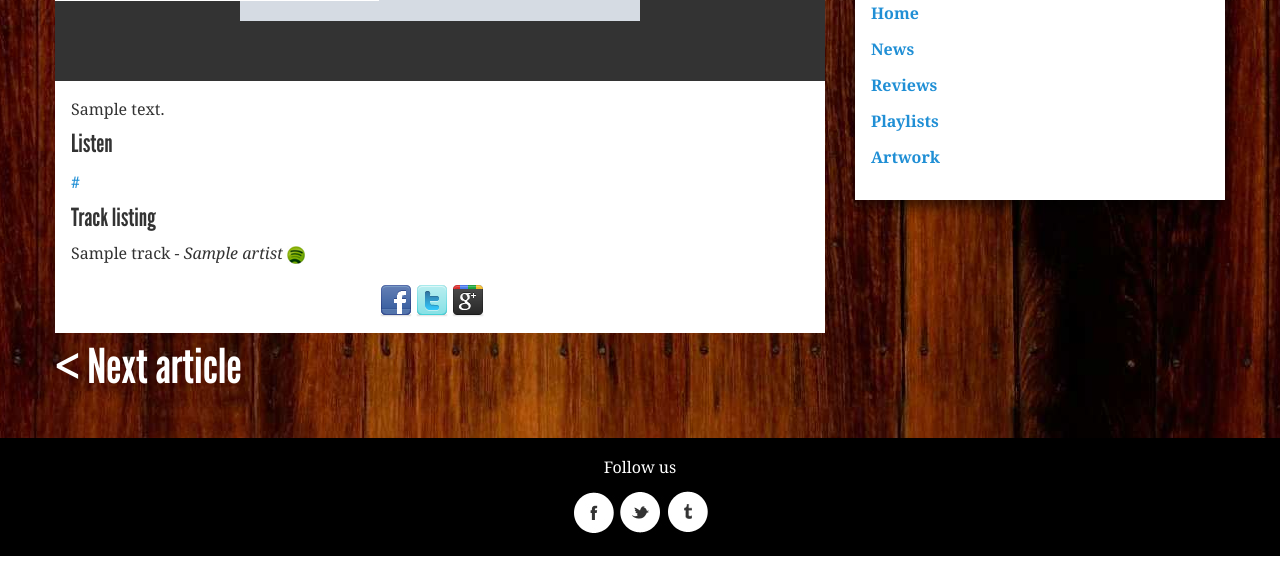
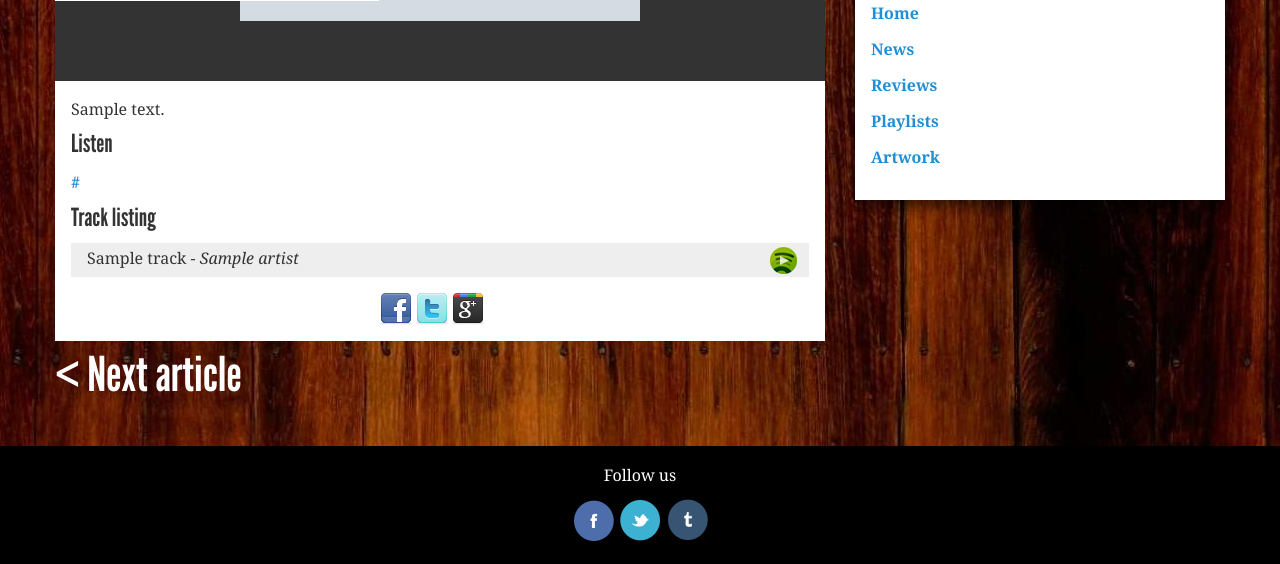
Before and after one commit to garhol/apereviews, a Django app: template apereview/templates/playlist.html in a window 1280 px wide. Shown: the part 551-1115 px from the top of the page. Run offline with Django 3.2, Linux system fonts and the light colour scheme; the template is opened without the code that fills it: most values are stand-ins (such as "Sample title", 1, 10 or a date in 2020); grey boxes marked "Sample" are stand-in pictures; some libraries are stand-ins or nearby versions.

Commit message:
styling updates

```diff
--- a/apereview/library/css/apestyle.css
+++ b/apereview/library/css/apestyle.css
@@ -136,6 +136,10 @@ review_page .review_body{margin-bottom:2em;}
 ul.tracklisting{ list-style:none; margin-left:0px;}
 ul.tracklisting li {padding-bottom:0.3em;}
 
+div.trackrow{padding:0.2em; padding-left:1em; height:28px;}
+div.odd{background:#eee;}
+div.trackrow img {float:right; margin-right:0.5em;}
+
 /* artwork pages */
 .review_page .artwork_meta {padding-left:1em; margin-top:10px; clear:left; float:left; padding-right:1em; min-width: 95%;}
 .artwork_preview{text-align:center; margin-bottom:1em;}
--- a/apereview/templates/playlist.html
+++ b/apereview/templates/playlist.html
@@ -33,17 +33,15 @@
                {% endif %}
                {% if tracks %}
                 <h3>Track listing</h3>
-                <ul class="tracklisting">
                 {% for t in tracks %}
-                    <li>{{t.track}} - <em>{{t.artist}}</em>
+                    <div class="trackrow {% cycle 'odd' 'even' %}">{{t.track}} - <em>{{t.artist}}</em>
                     {% if t.spotifylink %}
                         <a href="{{t.spotifylink}}" title="listen to this track on Spotify">
-                            <img src="{{STATIC_URL}}img/spot_icon_small.jpg" alt="spotify icon" />
+                            <img src="{{STATIC_URL}}img/spotty_micro.png" alt="spotify icon" />
                         </a>
                     {% endif %}
-                    </li>
+                    </div>
                 {% endfor %}
-                </ul>
                {% endif %}
 			</div>
             <div class="social_buttons">
--- a/apereview/templates/review.html
+++ b/apereview/templates/review.html
@@ -31,7 +31,7 @@
                 {% endif %}
 				{{review.review|safe}}
                 {% if review.spotifylink %}
-                    <p>Listen now on spotify - <a href="{{review.spotifylink}}">{{review.album}}</a></p>
+                    <p><a href="{{review.spotifylink}}" alt="{{review.album}}"><img src="{{STATIC_URL}}img/play_spotify.jpg" alt="spotify icon" /></a></p>
                 {% endif %}
 			</div>
             <div class="social_buttons">
```
Also changed, not shown: apereview/library/img/play_spotify.jpg (added), apereview/library/img/social_sprites.png, apereview/library/img/spotty_micro.png (added), apereview/library/img/star_rating.png (added).
